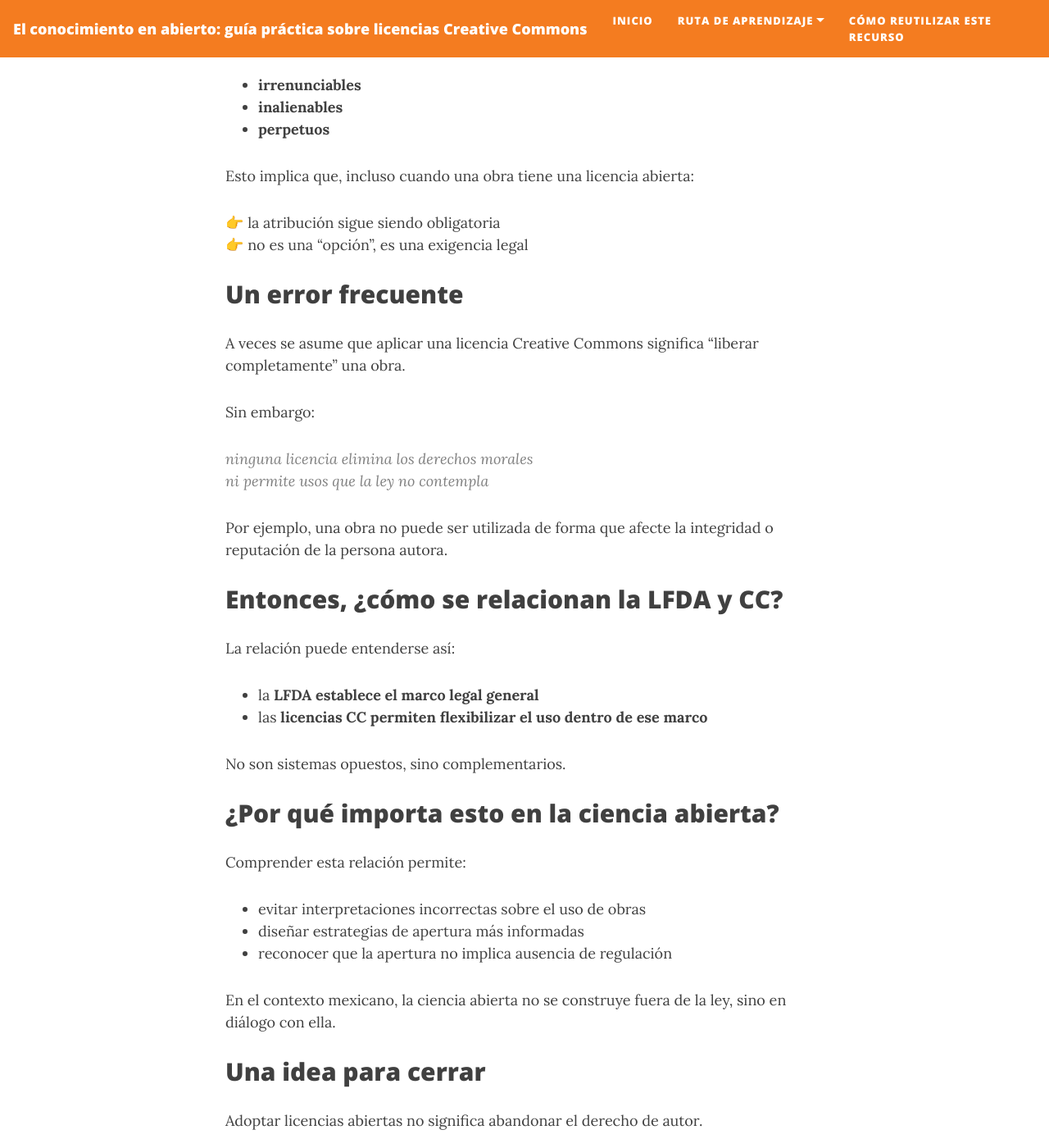
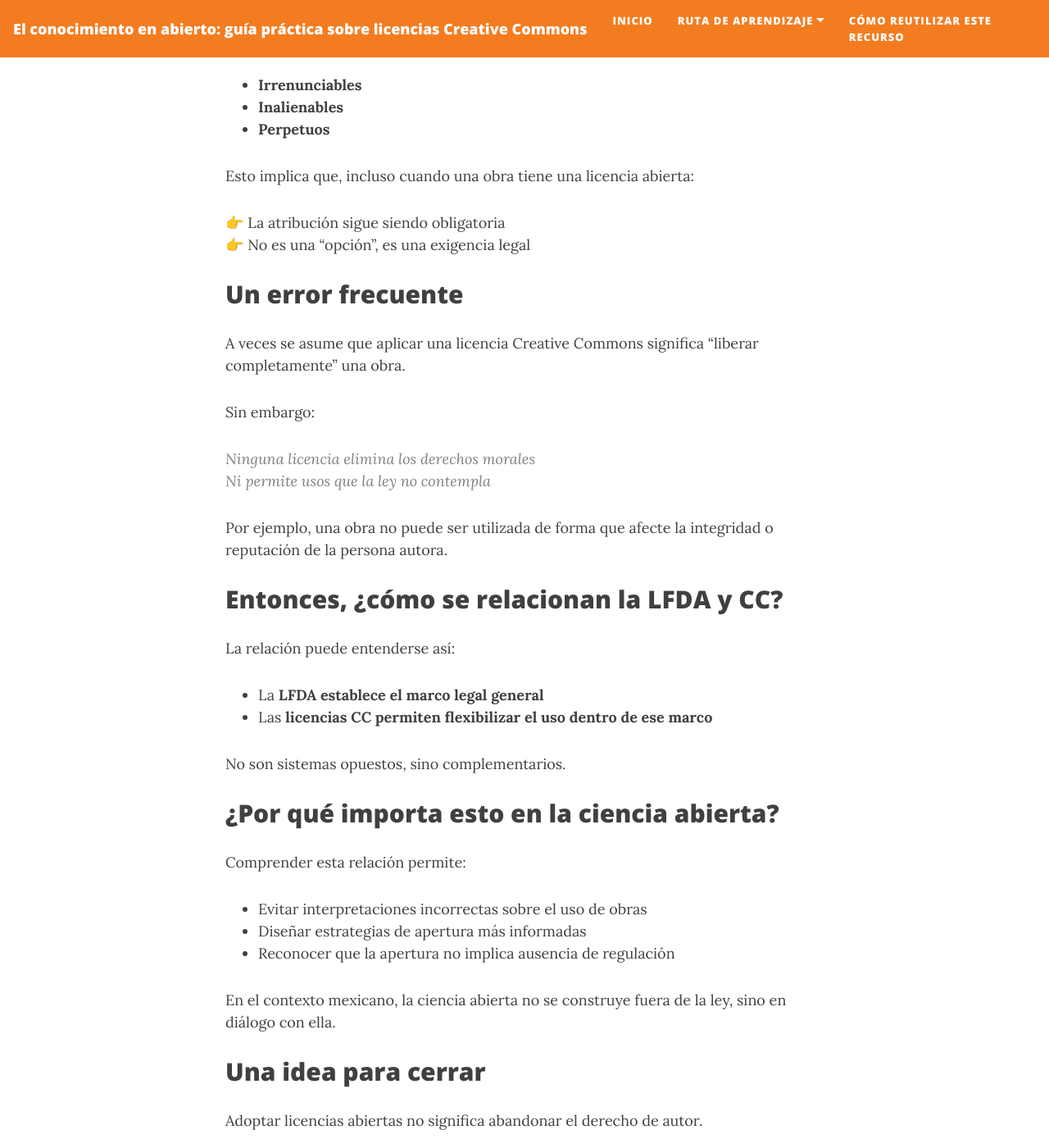
Before and after one commit to rosariorogel/cc-oer-mexico, a Jekyll site: the page built from _pages/lfda-mexico.md, in a window 1280 px wide and 1400 px high, scrolled down 2184 px. Shown: the whole window at 82% size. Built offline with Jekyll 4.4.1, drawn with Linux system fonts in a browser that asks for light colours; nearby versions of some CDN libraries; some of the changed text lies outside the part shown.

Commit message:
Update lfda-mexico.md

```diff
--- a/_pages/lfda-mexico.md
+++ b/_pages/lfda-mexico.md
@@ -7,7 +7,7 @@
 <div style="width:100%; height:220px; overflow:hidden; margin: 0 0 40px 0; border-radius:12px;">
   <img src="{{ '/assets/img/Rob_MX.png' | relative_url }}"
        alt="Contexto legal mexicano y derecho de autor"
-       style="width:100%; height:100%; object-fit:cover; object-position:center center;">
+       style="width:100%; height:100%; object-fit:cover; object-position:center 65%;">
 </div>
 
 Las licencias Creative Commons no operan en el vacío. Su uso se inserta dentro de marcos legales específicos, que varían según el país.
@@ -27,9 +27,9 @@
 
 Esto significa que:
 
-- no sustituyen la legislación nacional
-- operan dentro de sus límites
-- y deben interpretarse en función de ella
+- No sustituyen la legislación nacional
+- Operan dentro de sus límites
+- Y deben interpretarse en función de ella
 
 En otras palabras:
 las licencias no anulan la ley —la presuponen.
@@ -38,10 +38,10 @@
 
 La LFDA establece, entre otros aspectos:
 
-- quién es titular de los derechos de una obra
-- qué tipos de derechos existen (morales y patrimoniales)
-- cuánto tiempo duran estos derechos
-- en qué casos pueden usarse obras sin autorización
+- Quién es titular de los derechos de una obra
+- Qué tipos de derechos existen (morales y patrimoniales)
+- Cuánto tiempo duran estos derechos
+- En qué casos pueden usarse obras sin autorización
 
 Este último punto conecta directamente con las **excepciones y limitaciones** vistas en la sección anterior.
 
@@ -62,14 +62,14 @@
 
 En México, los derechos morales son:
 
-- **irrenunciables**
-- **inalienables**
-- **perpetuos**
+- **Irrenunciables**
+- **Inalienables**
+- **Perpetuos**
 
 Esto implica que, incluso cuando una obra tiene una licencia abierta:
 
-👉 la atribución sigue siendo obligatoria
-👉 no es una “opción”, es una exigencia legal
+👉 La atribución sigue siendo obligatoria
+👉 No es una “opción”, es una exigencia legal
 
 ## Un error frecuente
 
@@ -77,8 +77,8 @@
 
 Sin embargo:
 
-> ninguna licencia elimina los derechos morales
-> ni permite usos que la ley no contempla
+> Ninguna licencia elimina los derechos morales
+> Ni permite usos que la ley no contempla
 
 Por ejemplo, una obra no puede ser utilizada de forma que afecte la integridad o reputación de la persona autora.
 
@@ -86,8 +86,8 @@
 
 La relación puede entenderse así:
 
-- la **LFDA establece el marco legal general**
-- las **licencias CC permiten flexibilizar el uso dentro de ese marco**
+- La **LFDA establece el marco legal general**
+- Las **licencias CC permiten flexibilizar el uso dentro de ese marco**
 
 No son sistemas opuestos, sino complementarios.
 
@@ -95,9 +95,9 @@
 
 Comprender esta relación permite:
 
-- evitar interpretaciones incorrectas sobre el uso de obras
-- diseñar estrategias de apertura más informadas
-- reconocer que la apertura no implica ausencia de regulación
+- Evitar interpretaciones incorrectas sobre el uso de obras
+- Diseñar estrategias de apertura más informadas
+- Reconocer que la apertura no implica ausencia de regulación
 
 En el contexto mexicano, la ciencia abierta no se construye fuera de la ley, sino en diálogo con ella.
 
```
